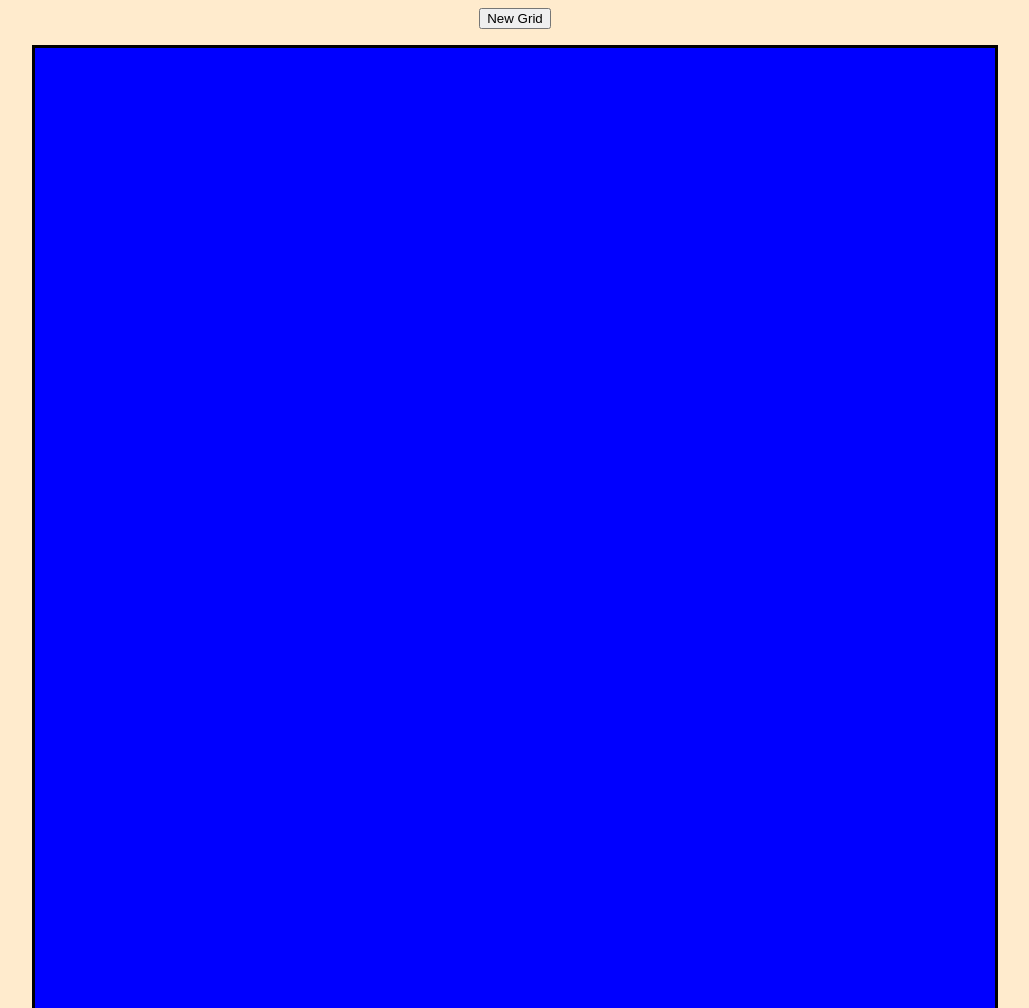
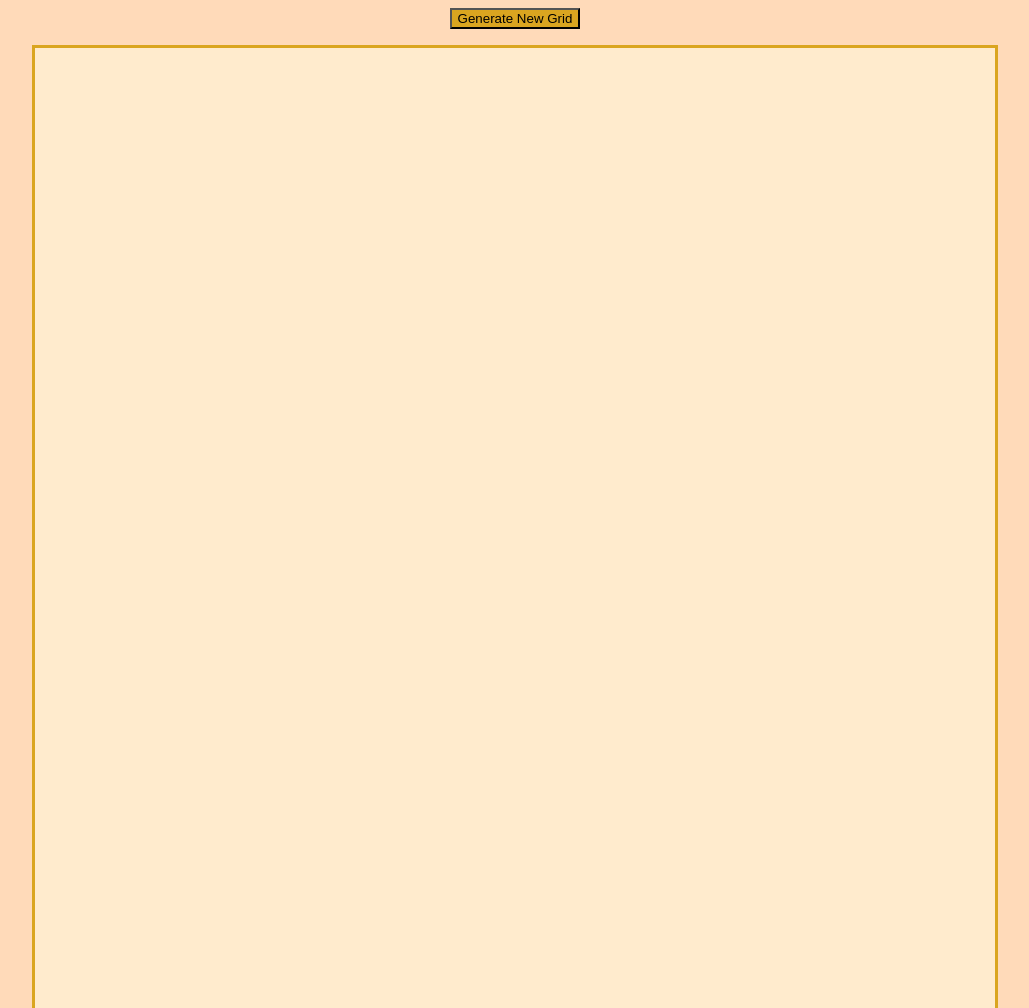
Before and after one commit to GummiBlip/odin-etch-and-sketch, a plain HTML site: page index.html in a window 1280 px wide. Shown: the top 1008 px of the page, without its empty margins (125-1154 px from the left). Drawn offline with Linux system fonts and the light colour scheme.

Commit message:
Change style

```diff
--- a/index.html
+++ b/index.html
@@ -10,7 +10,7 @@
     </head>
   <body>
     <div class="ui">
-      <button id="sizeButton">New Grid</button>
+      <button id="sizeButton">Generate New Grid</button>
     </div>
     <div id="gridContainer"></div>
   </body>
--- a/script.js
+++ b/script.js
@@ -3,19 +3,30 @@ function getSize() {
   return size;
 }
 
-function generateGrid(gridSize, containerSize) {
-  for (i = 0; i < gridSize; i++) {
+function generateGrid(squareCount, containerSize) {
+  for (i = 0; i < squareCount; i++) {
     let subContainer = document.createElement("div");
     subContainer.classList.add("rowContainer");
     container.appendChild(subContainer);
-    for (j = 0; j < gridSize; j++) {
+    for (j = 0; j < squareCount; j++) {
       let div = document.createElement("div");
-      div.style.width = `${ (1/gridSize) * containerSize}px`;
-      div.style.height = `${ (1/gridSize) * containerSize}px`;
+      div.style.width = `${ (1/squareCount) * containerSize}px`;
+      div.style.height = `${ (1/squareCount) * containerSize}px`;
       div.classList.add("gridBox");
       div.addEventListener("mouseover", () => {div.style.backgroundColor = "red";})
       subContainer.appendChild(div);
     }
+  }
+}
+
+function validateSize() {
+  roundsToPlay = Math.floor(document.querySelector("#rounds").value);
+  if (!isNaN(roundsToPlay) && roundsToPlay >= 1 && roundsToPlay <= 99) {
+    return true;
+  } else {
+    updateInfo("Please enter a valid number of rounds.");
+    roundsToPlay = 5;
+    return false;
   }
 }
 
@@ -27,9 +38,9 @@ function clearGrid() {
 
 let container = document.querySelector("#gridContainer");
 let promptButton = document.querySelector("#sizeButton");
-let initialGridSize = 64;
+let initialSquares = 64;
 let canvasSize = 960;
 
 promptButton.addEventListener("click", () => { clearGrid(); generateGrid(getSize(), canvasSize); });
 
-generateGrid(initialGridSize, canvasSize);
+generateGrid(initialSquares, canvasSize);
--- a/style.css
+++ b/style.css
@@ -1,5 +1,5 @@
 body {
-  background-color: blanchedalmond;
+  background-color: peachpuff;
   display: flex;
   flex-direction: column;
   align-items: center;
@@ -15,9 +15,13 @@ body {
   display: flex;
   flex-direction: column;
   align-items: center;
-  border: solid black;
+  border: solid goldenrod;
   width: 960px;
   height: 960px;
+}
+
+#sizeButton {
+  background-color: goldenrod;
 }
 
 .rowContainer {
@@ -26,5 +30,5 @@ body {
 }
 
 .gridBox {
-  background-color: blue;
+  background-color: blanchedalmond;
 }
```
